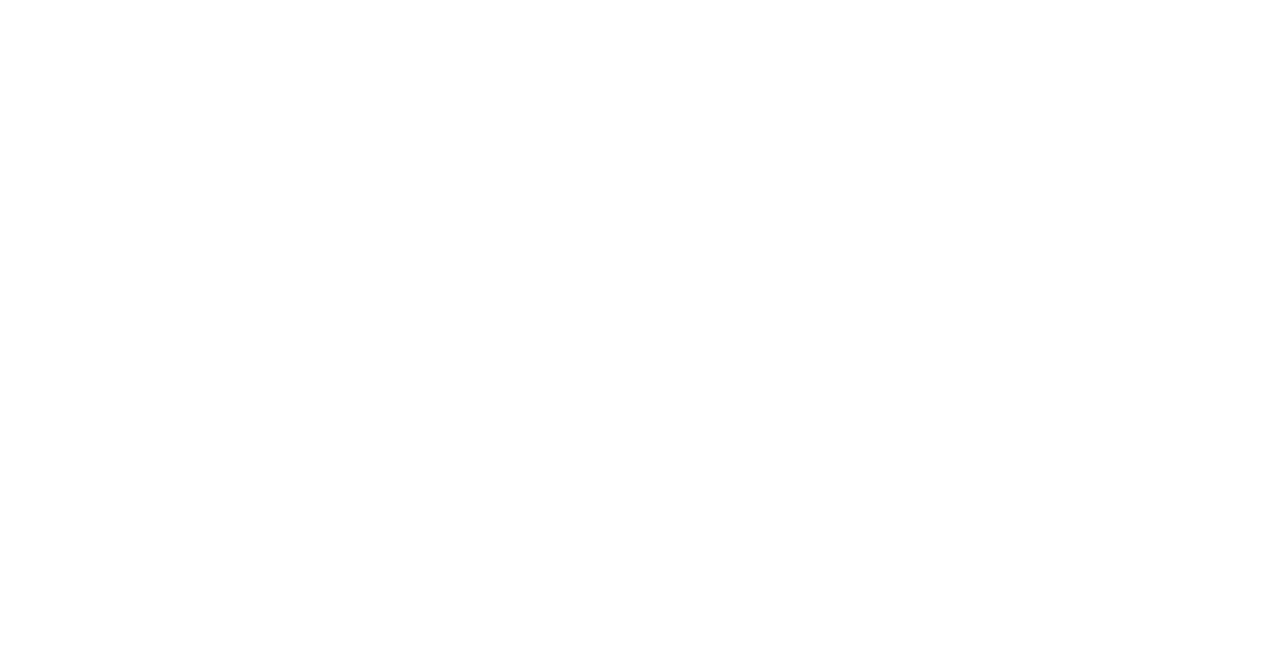
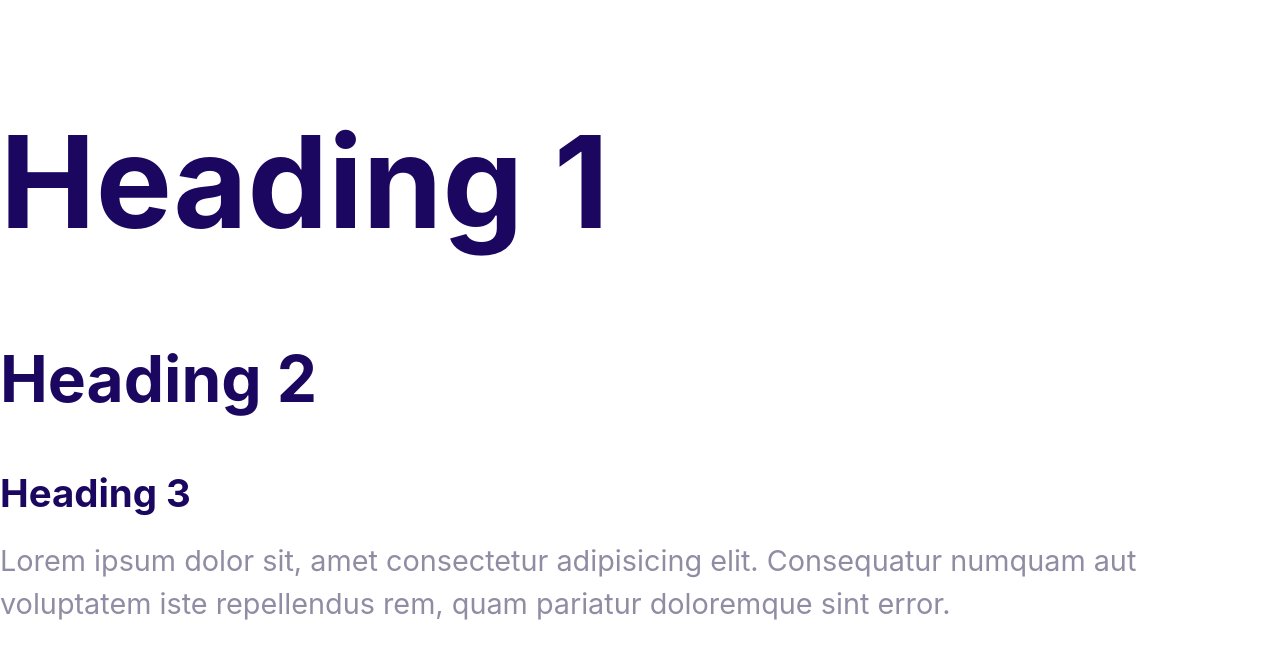
Before and after one commit to elemelon202/Roots-of-Grief, a plain HTML site: page index.html in a window 1280 px wide. Drawn offline with Linux system fonts and the light colour scheme.

Commit message:
Define styles for fonts.

```diff
--- a/css/styles.css
+++ b/css/styles.css
@@ -1,7 +1,50 @@
-::root {
+:root {
     --colorprimary: #2584ff;
     --colorsecondary: #00d9ff;
     --color-accent: #ff3400;
     --color-headings: #1b0760;
     --color-body: #918ca4;
 }
+
+body {
+    font-family: Inter, Arial, Helvetica, sans-serif;
+    color: var(--color-body);
+    font-size: 2.4rem;
+    line-height: 1.5;
+}
+
+h1, h2, h3 {
+    color: var(--color-headings);
+    margin-bottom: 1rem;
+}
+
+h1 {
+    font-size: 7rem;
+}
+h2 {
+    font-size: 4rem;
+}
+h3 {
+    font-size: 3rem;
+
+}
+
+p {
+    margin-top: 0;
+}
+
+@media screen and (min-width: 1024px) {
+    body {
+        font-size: 1.8rem;
+    }
+
+    h1 {
+        font-size: 8rem;
+    }
+    h2 {
+        font-size: 4rem;
+    }
+    h3 {
+        font-size: 2.4rem;
+    }
+}
--- a/index.html
+++ b/index.html
@@ -4,8 +4,23 @@
     <meta charset="UTF-8" />
     <meta name="viewport" content="width=device-width, initial-scale=1.0" />
     <title>Document</title>
+    <link rel="preconnect" href="https://fonts.googleapis.com" />
+    <link rel="preconnect" href="https://fonts.gstatic.com" crossorigin />
+    <link
+      href="https://fonts.googleapis.com/css2?family=Abel&family=Raleway:ital,wght@0,100..900;1,100..900&display=swap"
+      rel="stylesheet"
+    />
     <link rel="stylesheet" href="css/normalize.css" />
     <link rel="stylesheet" href="css/styles.css" />
   </head>
-  <body></body>
+  <body>
+    <h1>Heading 1</h1>
+    <h2>Heading 2</h2>
+    <h3>Heading 3</h3>
+    <p>
+      Lorem ipsum dolor sit, amet consectetur adipisicing elit. Consequatur
+      numquam aut voluptatem iste repellendus rem, quam pariatur doloremque sint
+      error.
+    </p>
+  </body>
 </html>
```
